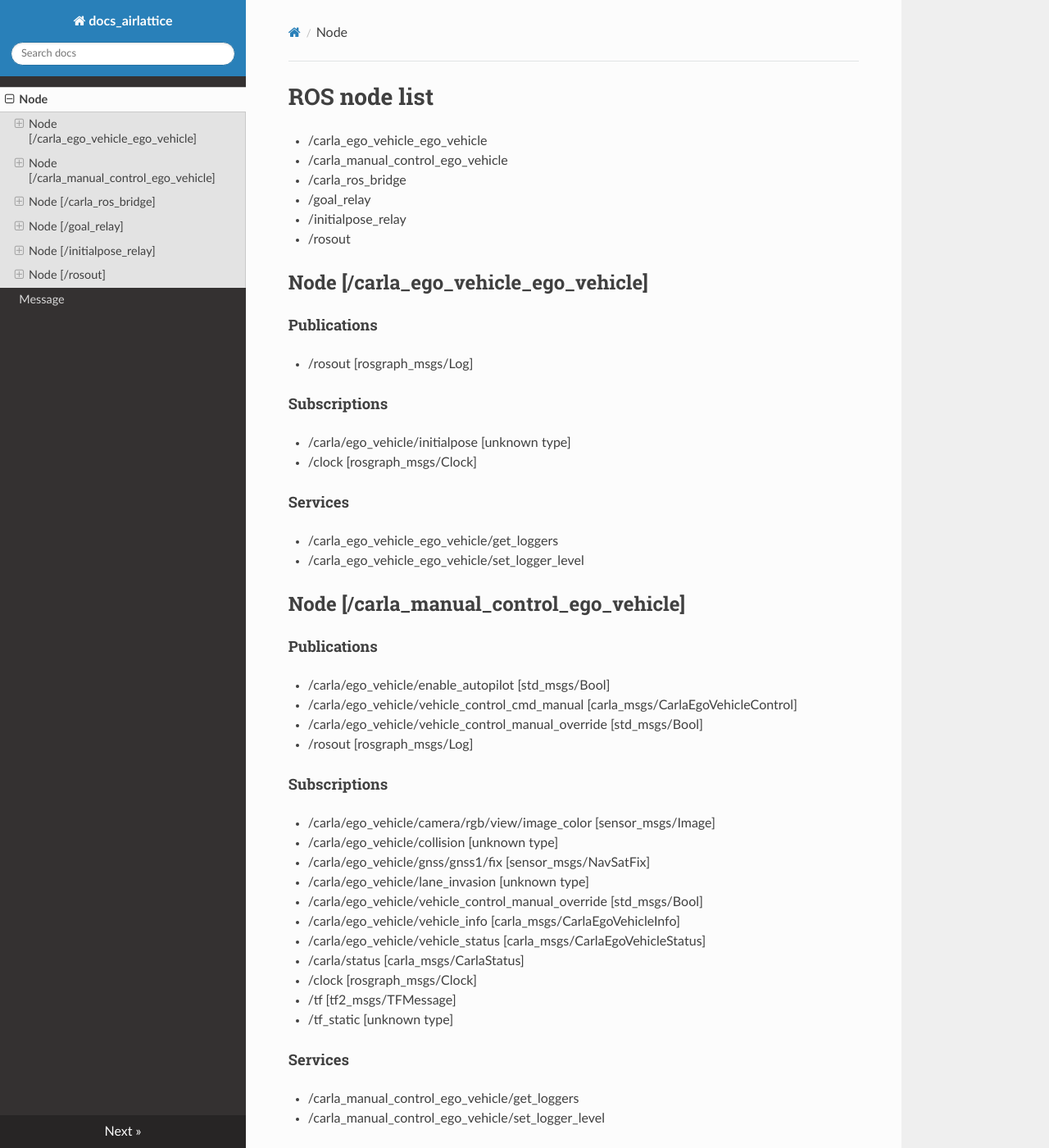
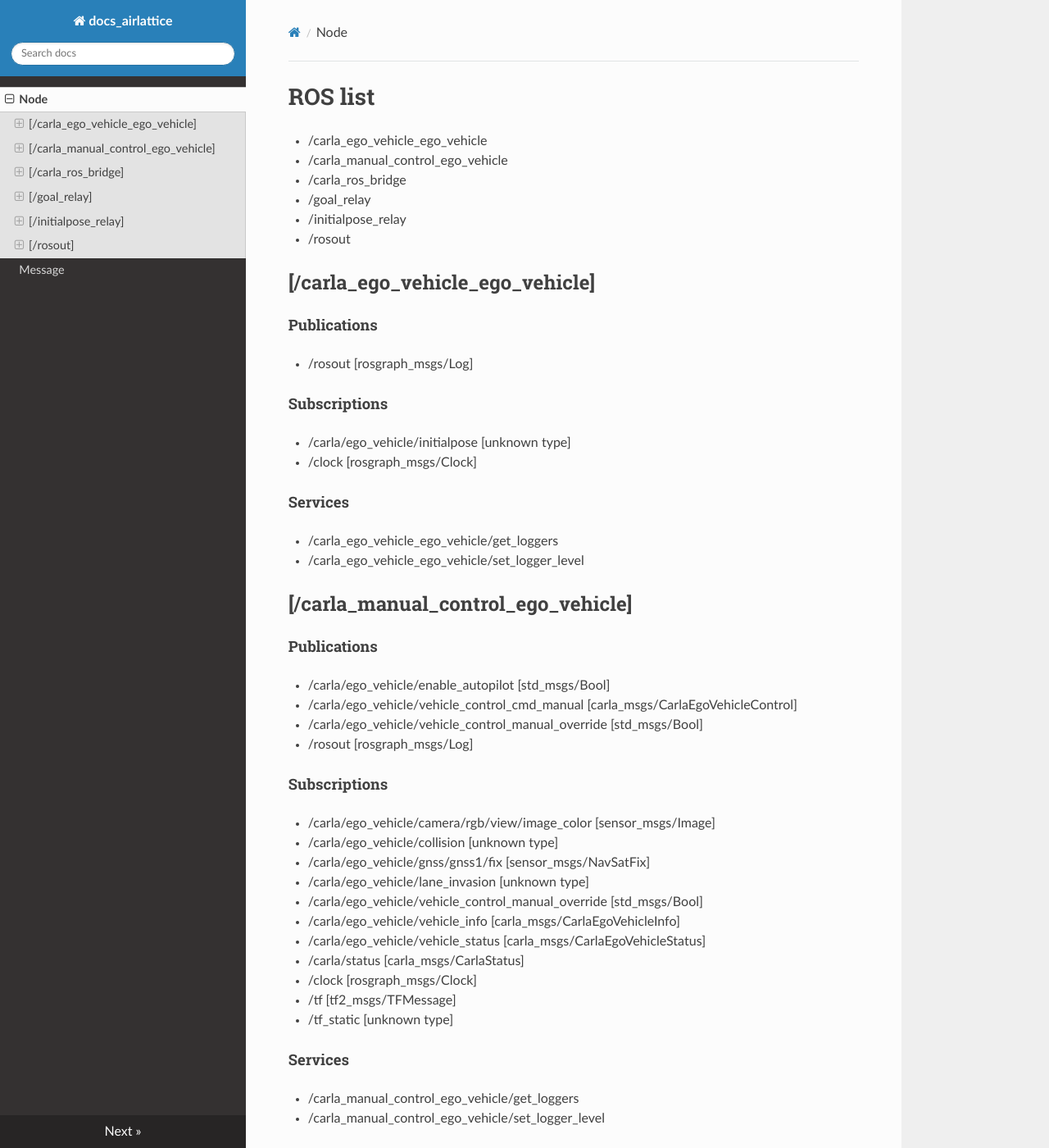
Before and after one commit to AirLattice/docs_airlattice, an MkDocs documentation site: the page built from docs/index.md, in a window 1280 px wide and 1400 px high. Shown: the whole window at 82% size. Built offline with MkDocs 1.6.1, drawn with Linux system fonts in a browser that asks for light colours; nearby versions of some CDN libraries; some of the changed text lies outside the part shown.

```diff
--- a/docs/index.md
+++ b/docs/index.md
@@ -1,4 +1,4 @@
-# ROS node list
+# ROS list
 
 * /carla_ego_vehicle_ego_vehicle
 * /carla_manual_control_ego_vehicle
@@ -7,7 +7,7 @@
 * /initialpose_relay
 * /rosout
 
-## Node [/carla_ego_vehicle_ego_vehicle]
+## [/carla_ego_vehicle_ego_vehicle]
 
 #### Publications
 * /rosout [rosgraph_msgs/Log]
@@ -20,7 +20,7 @@
 * /carla_ego_vehicle_ego_vehicle/get_loggers
 * /carla_ego_vehicle_ego_vehicle/set_logger_level
 
-## Node [/carla_manual_control_ego_vehicle]
+## [/carla_manual_control_ego_vehicle]
 #### Publications
 * /carla/ego_vehicle/enable_autopilot [std_msgs/Bool]
 * /carla/ego_vehicle/vehicle_control_cmd_manual [carla_msgs/CarlaEgoVehicleControl]
@@ -44,7 +44,7 @@
 * /carla_manual_control_ego_vehicle/get_loggers
 * /carla_manual_control_ego_vehicle/set_logger_level
 
-## Node [/carla_ros_bridge]
+## [/carla_ros_bridge]
 #### Publications
 * /carla/actor_list [carla_msgs/CarlaActorList]
 * /carla/ego_vehicle/camera/rgb/front/camera_info [sensor_msgs/CameraInfo]
@@ -81,7 +81,7 @@
 * /carla_ros_bridge/get_loggers
 * /carla_ros_bridge/set_logger_level
 
-## Node [/goal_relay]
+## [/goal_relay]
 #### Publications
 * /rosout [rosgraph_msgs/Log]
 
@@ -93,7 +93,7 @@
 * /goal_relay/get_loggers
 * /goal_relay/set_logger_level
 
-## Node [/initialpose_relay]
+## [/initialpose_relay]
 #### Publications
 * /rosout [rosgraph_msgs/Log]
 
@@ -105,7 +105,7 @@
 * /initialpose_relay/get_loggers
 * /initialpose_relay/set_logger_level
 
-## Node [/rosout]
+## [/rosout]
 #### Publications
 * /rosout_agg [rosgraph_msgs/Log]
 
```
